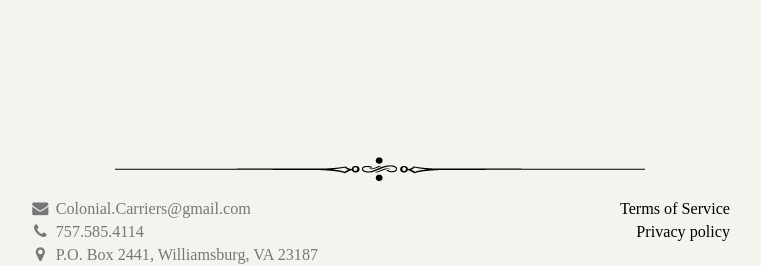
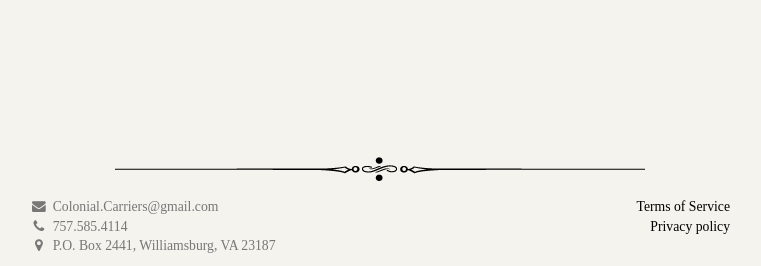
Before and after one commit to lemmetry/ColonialCarriers, a Django app: page / in a window 1280 px wide. Shown: the part 605-871 px from the top of the page, without its empty margins (260-1021 px from the left). Run offline with Django 3.2, Linux system fonts and the light colour scheme; some libraries are stand-ins or nearby versions; some web fonts are replaced.

Commit message:
Removed unwanted whitespaces before <br> tags.

```diff
--- a/mysite_cc/templates/colonialcarriersdotcom/base.html
+++ b/mysite_cc/templates/colonialcarriersdotcom/base.html
@@ -78,15 +78,15 @@
         <div class="row hidden-xs" id="ornament">
           <img src="{% static 'colonialcarriersdotcom/img/ornament_footer.png' %}" alt="" />
         </div>
-        <div class="row text-muted">
+        <div class="row text-muted small">
           <div class="col-xs-12 col-sm-6 xs-text-center sm-text-left">
-            <i class="fa fa-envelope fa-fw"></i>Colonial.Carriers@gmail.com
-            <br><i class="fa fa-phone fa-fw"></i>757.585.4114
-            <br><i class="fa fa-map-marker fa-fw"></i>P.O. Box 2441, Williamsburg, VA 23187
+            <i class="fa fa-envelope fa-fw"></i>Colonial.Carriers@gmail.com<br>
+            <i class="fa fa-phone fa-fw"></i>757.585.4114<br>
+            <i class="fa fa-map-marker fa-fw"></i>P.O. Box 2441, Williamsburg, VA 23187
           </div>
           <div class="col-xs-12 col-sm-6 xs-text-center sm-text-right">
-            <a href="{% url 'terms' %}">Terms of Service</a>
-            <br><a href="{% url 'privacy' %}">Privacy policy</a>
+            <a href="{% url 'terms' %}">Terms of Service</a><br>
+            <a href="{% url 'privacy' %}">Privacy policy</a>
           </div>
         </div>
       </div><!-- /footer -->
```
